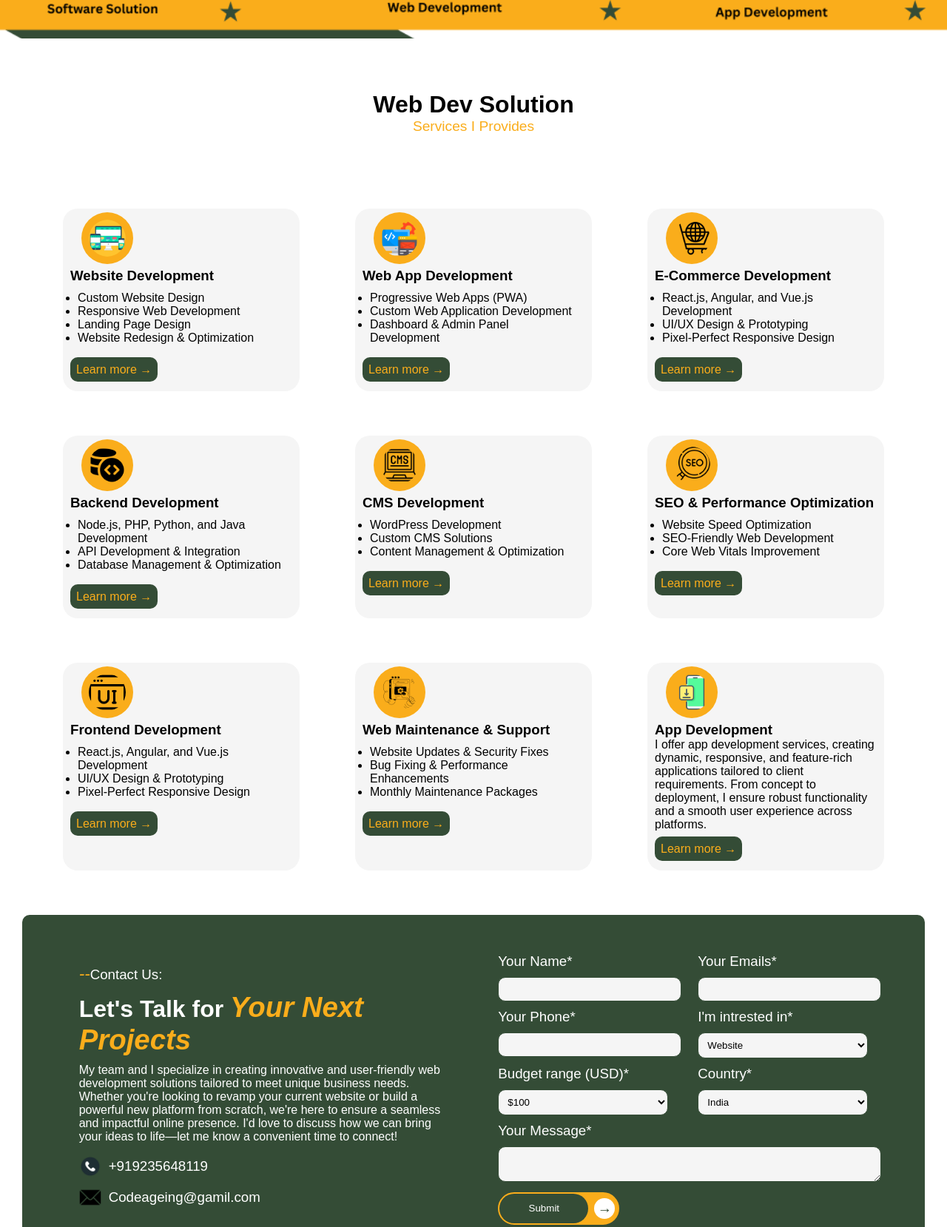
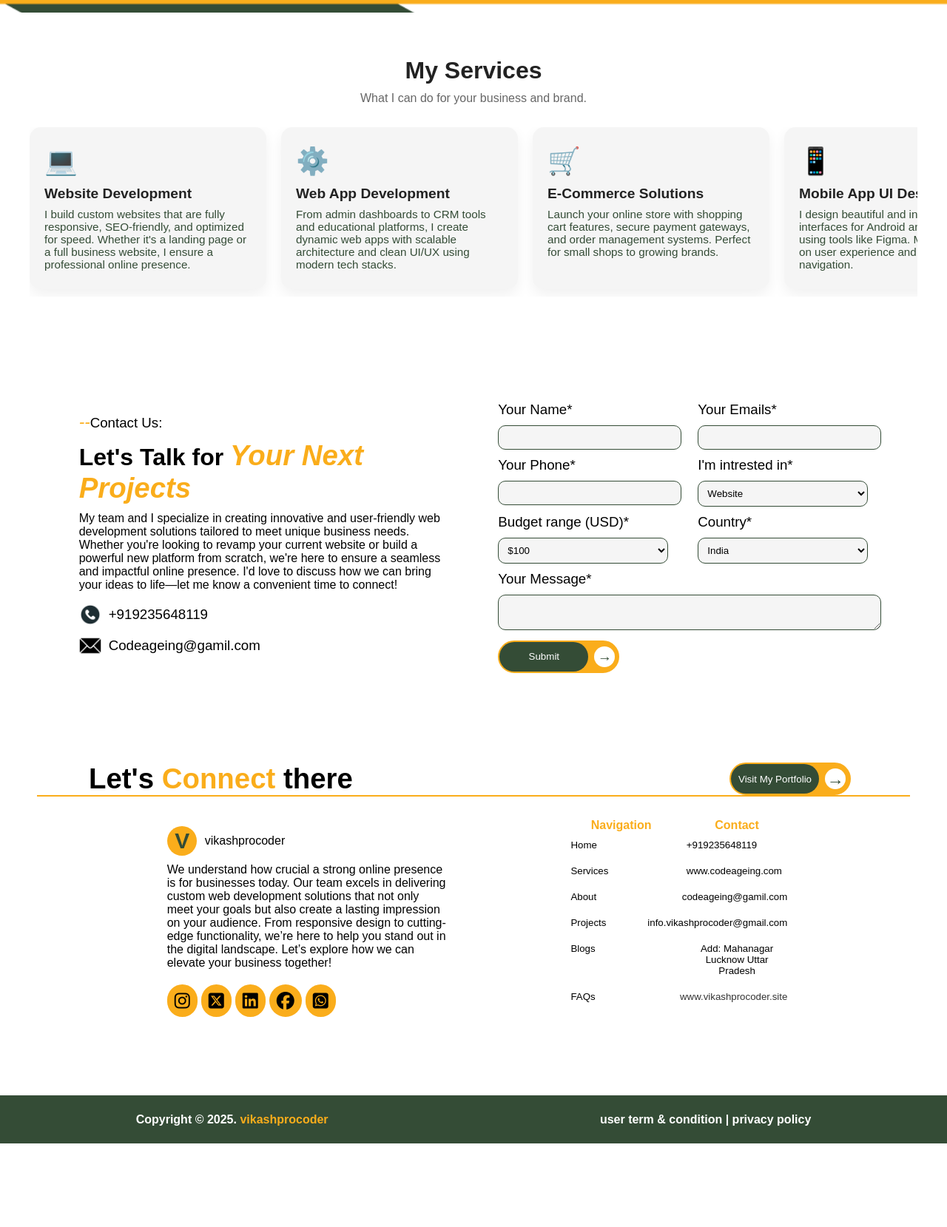
Before and after one commit to iamvikash63/vikashprocoder, a plain HTML site: page services.html in a window 1280 px wide. Shown: the part 273-1932 px from the top of the page at 74% size. After the commit the page ends 1819 px from the top, so only its background shows below. Drawn offline with Linux system fonts and the light colour scheme; a web font is replaced by a local one.

Commit message:
making responsive adding social link

```diff
--- a/Blogs.css
+++ b/Blogs.css
@@ -13,6 +13,10 @@ flex-direction: column;
 gap: 20px;
 }
 
+.heading-web-srvs{
+    padding: 30px;
+    text-align: center;
+}
   /* .blogs-table-container{
         width: 20%;
 
--- a/media.css
+++ b/media.css
@@ -93,7 +93,7 @@ font-size: 0.5rem;
         padding: 10px;
     }
     .reviews-slider i{
-        padding: 5px;
+        padding: 10px;
         font-size: medium;
     }
     .footer-link-sec{
@@ -107,7 +107,23 @@ font-size: 0.5rem;
         font-weight: 300;
         width: 100%;
     }
-
+    .prices-container{
+        overflow-x: scroll;
+    }
+    .price1{
+        width: 100%;
+        padding: 10px;
+    }
+    .price-feature-div{
+        padding: 0%;
+    }
+    .Education-div{
+        flex: 0 0 300px;
+    }
+.btn{
+    width: 170px;
+    justify-content: space-evenly;
+}
 }
 @media (min-width:425px) {
 .second-nav{
@@ -152,9 +168,3 @@ font-size: 0.5rem;
 
         } */
 }
-
-@media (max-width:612px) {
-    .edu-container{
-        flex-wrap: wrap;
-    }
-}
--- a/services-page.css
+++ b/services-page.css
@@ -1,60 +1,76 @@
 .services-page-top-hd{
-
-    height: 150px;
-    align-items: center;
-    display: flex;
-    flex-direction: column;
-    justify-content: center;
-}
-.services-header-img{
-    height: 300px;
-    width: 500px;
-
-}
-.services-header-img img{
-    height: 100%;
-    width: 100%;
-    display: flex;
-    align-items: center;
-}
-.heading-web-srvs-p{
-    font-size: larger;
-    color: #FAAD1B;
+    text-align: center;
+    padding: 30px;
 }
 
-.heading-web-srvs{
-    height: 200px;
+.services-section {
+    background-color: #ffffff;
+    padding: 60px 20px;
+    font-family: 'Segoe UI', sans-serif;
+    text-align: center;
+  }
+
+  .container {
+    max-width: 1200px;
+    margin: auto;
+  }
+
+  .section-title {
+    font-size: 2rem;
+    margin-bottom: 10px;
+    color: #222;
+  }
+
+  .section-subtitle {
+    color: #666;
+    margin-bottom: 30px;
+  }
+
+  /* Scrollable row */
+  .services-scroll {
     display: flex;
-    flex-direction: column;
-    align-items: center;
-    justify-content: center;
-}
-.contact-container{
-    background-color: #344C36;
-    color: white;
-    border-radius: 10px 10px 0px 0px;
-}
-.srvs-ul{
-    padding:  10px;
-}
+    gap: 20px;
+    overflow-x: auto;
+    padding-bottom: 10px;
+    scroll-behavior: smooth;
+  }
 
- /* .Services-div{
-    display: flex;
-    overflow-x: auto;
-    gap: 20px;
-    scroll-snap-type: x mandatory;
-    padding: 10px;
-}  */
+  .service-card {
+    flex: 0 0 280px;
+    background-color: #F5F5F5;
+    padding: 25px 20px;
+    border-radius: 15px;
+    box-shadow: 0 8px 20px rgba(0, 0, 0, 0.06);
+    text-align: left;
+    transition: 0.3s ease;
+  }
 
+  .service-card:hover {
+    transform: translateY(-6px);
+    box-shadow: 0 12px 24px rgba(0, 0, 0, 0.08);
+  }
 
+  .service-card .icon {
+    font-size: 36px;
+    margin-bottom: 12px;
+  }
 
+  .service-card h3 {
+    font-size: 1.2rem;
+    color: #222;
+    margin-bottom: 8px;
+  }
 
+  .service-card p {
+    font-size: 0.95rem;
+    color: #344C36;
+  }
 
-/* .prev-btn-sr{
-    font-size: 1.5rem;
-    color: #344C36;
-    background-color: #FAAD1B;
-    padding: 10px 20px 10px 20px;
-    cursor: pointer;
-    border-radius: 10px;
-} */
+  /* Optional: Hide scrollbar for clean look */
+  .services-scroll::-webkit-scrollbar {
+    height: 8px;
+  }
+  .services-scroll::-webkit-scrollbar-thumb {
+    background: #ccc;
+    border-radius: 4px;
+  }
--- a/services.html
+++ b/services.html
@@ -1,5 +1,6 @@
 <!DOCTYPE html>
 <html lang="en">
+
 <head>
     <meta charset="UTF-8">
     <meta name="viewport" content="width=device-width, initial-scale=1.0">
@@ -11,9 +12,12 @@
     <link rel="preconnect" href="https://fonts.googleapis.com">
     <link rel="preconnect" href="https://fonts.gstatic.com" crossorigin>
     <link href="https://fonts.googleapis.com/css2?family=Playwrite+HU:wght@100..400&display=swap" rel="stylesheet">
-    <link rel="stylesheet" href="https://cdnjs.cloudflare.com/ajax/libs/font-awesome/6.7.2/css/all.min.css" integrity="sha512-Evv84Mr4kqVGRNSgIGL/F/aIDqQb7xQ2vcrdIwxfjThSH8CSR7PBEakCr51Ck+w+/U6swU2Im1vVX0SVk9ABhg==" crossorigin="anonymous" referrerpolicy="no-referrer" />
+    <link rel="stylesheet" href="https://cdnjs.cloudflare.com/ajax/libs/font-awesome/6.7.2/css/all.min.css"
+        integrity="sha512-Evv84Mr4kqVGRNSgIGL/F/aIDqQb7xQ2vcrdIwxfjThSH8CSR7PBEakCr51Ck+w+/U6swU2Im1vVX0SVk9ABhg=="
+        crossorigin="anonymous" referrerpolicy="no-referrer" />
     <title>Services</title>
 </head>
+
 <body>
     <div class="nav">
         <div class="nav-div">
@@ -40,12 +44,12 @@
     </div>
 
     <div class="second-nav">
-        <a href="#header" class="second-nav-active">Home</a>
+        <a href="index.html" class="second-nav-active">Home</a>
 
-        <a href="#services">Services</a>
+        <a href="services.html">Services</a>
         <a href="#about">About</a>
         <a href="#portfolio">Projects</a>
-        <a href="#Blogs">Blogs</a>
+        <a href="Blogs.html">Blogs</a>
         <a href="#Testemonials">Testemonials</a>
     </div>
 
@@ -58,174 +62,69 @@
     <div class="header-banner">
 
     </div>
-<!-- <div class="services-header-img">
-    <a href="#Srvs-contact"><img src="/Services image/Serives Header image.png" alt=""></a>
-</div> -->
 
-<div class="heading-web-srvs">
-    <h1>Web Dev Solution</h1>
-    <p class="heading-web-srvs-p">Services I Provides</p>
+    <section class="services-section" id="services">
+        <div class="container">
+          <h2 class="section-title">My Services</h2>
+          <p class="section-subtitle">What I can do for your business and brand.</p>
+
+          <div class="services-scroll">
+            <!-- Website Development -->
+            <div class="service-card">
+              <div class="icon">💻</div>
+              <h3>Website Development</h3>
+              <p>I build custom websites that are fully responsive, SEO-friendly, and optimized for speed. Whether it's a landing page or a full business website, I ensure a professional online presence.</p>
             </div>
 
+            <!-- Web App Development -->
+            <div class="service-card">
+              <div class="icon">⚙️</div>
+              <h3>Web App Development</h3>
+              <p>From admin dashboards to CRM tools and educational platforms, I create dynamic web apps with scalable architecture and clean UI/UX using modern tech stacks.</p>
+            </div>
+
+            <!-- E-Commerce Solutions -->
+            <div class="service-card">
+              <div class="icon">🛒</div>
+              <h3>E-Commerce Solutions</h3>
+              <p>Launch your online store with shopping cart features, secure payment gateways, and order management systems. Perfect for small shops to growing brands.</p>
+            </div>
+
+            <!-- Mobile App UI Design -->
+            <div class="service-card">
+              <div class="icon">📱</div>
+              <h3>Mobile App UI Design</h3>
+              <p>I design beautiful and intuitive user interfaces for Android and iOS apps using tools like Figma. My designs focus on user experience and smooth navigation.</p>
+            </div>
+
+            <!-- Graphic & Branding Design -->
+            <div class="service-card">
+              <div class="icon">🎨</div>
+              <h3>Graphic & Branding</h3>
+              <p>Create a lasting impression with logo design, social media graphics, banners, and promotional materials tailored to your brand’s identity and style.</p>
+            </div>
+
+            <!-- SEO & Analytics -->
+            <div class="service-card">
+              <div class="icon">📊</div>
+              <h3>SEO & Analytics</h3>
+              <p>Boost your online visibility with keyword research, on-page SEO, Google Analytics setup, and performance tracking to grow your audience and traffic.</p>
+            </div>
+          </div>
+        </div>
+      </section>
 
 
-<div class="Services-div">
-
-    <div class="Services-div1" >
-
-        <div class="services-icon"><img src="Services image/web design img services.png" alt="">
-        </div>
-        <h3>Website Development </h3>
-        <p><ul class="srvs-ul">
-            <li>Custom Website Design</li>
-
-                <li> Responsive Web Development</li>
-
-                <li>Landing Page Design</li>
-
-                    <li>Website Redesign & Optimization</li>
-        </ul></p>
-        <p class="serices-more"><a href="">Learn more &rarr;</a></p>
-    </div>
-
-    <div class="Services-div1 ">
-
-        <div class="services-icon"><img src="Services image/app-development.png" alt="">
-        </div>
-        <h3> Web App Development</h3>
-        <p> <ul class="srvs-ul">
-            <li>Progressive Web Apps (PWA)</li>
-
-            <li>Custom Web Application Development</li>
-
-            <li>Dashboard & Admin Panel Development</li>
-        </ul></p>
-        <p class="serices-more"><a href="">Learn more &rarr;</a></p>
-    </div>
-
-    <div class="Services-div1 ">
-
-        <div class="services-icon"><img src="Services image/ecommerce.png" alt="">
-        </div>
-        <h3>E-Commerce Development </h3>
-        <p><ul class="srvs-ul">
-            <li>React.js, Angular, and Vue.js Development
-
-
-
-               </li>
-
-            <li>UI/UX Design & Prototyping</li>
-
-            <li> Pixel-Perfect Responsive Design</li>
-        </ul></p>
-        <p class="serices-more"><a href="">Learn more &rarr;</a></p>
-    </div>
-
-</div>
-
-
-<div class="Services-div">
-
-    <div class="Services-div1 " >
-
-        <div class="services-icon"><img src="Services image/backend.png" alt="">
-        </div>
-        <h3>Backend Development</h3>
-        <p><ul class="srvs-ul">
-            <li>Node.js, PHP, Python, and Java Development</li>
-
-            <li>API Development & Integration</li>
-
-            <li>Database Management & Optimization</li>
-        </ul></p>
-        <p class="serices-more"><a href="">Learn more &rarr;</a></p>
-    </div>
-
-    <div class="Services-div1 ">
-
-        <div class="services-icon"><img src="Services image/system.png">
-        </div>
-        <h3> CMS Development</h3>
-        <p><ul class="srvs-ul">
-            <li>WordPress Development</li>
-
-            <li>Custom CMS Solutions</li>
-
-            <li>Content Management & Optimization</li>
-        </ul></p>
-        <p class="serices-more"><a href="">Learn more &rarr;</a></p>
-    </div>
-
-    <div class="Services-div1 ">
-
-        <div class="services-icon"><img src="Services image/seo.png" alt="">
-        </div>
-        <h3> SEO & Performance Optimization</h3>
-        <p><ul class="srvs-ul">
-            <li>Website Speed Optimization</li>
-
-            <li>SEO-Friendly Web Development</li>
-
-            <li>Core Web Vitals Improvement</li>
-        </ul></p>
-        <p class="serices-more"><a href="">Learn more &rarr;</a></p>
-    </div>
-
-
-</div>
-
-<div class="Services-div">
-
-    <div class="Services-div1 " >
-
-        <div class="services-icon"><img src="Services image/frontend.png" alt="">
-        </div>
-        <h3>Frontend Development</h3>
-        <p><ul class="srvs-ul">
-            <li>React.js, Angular, and Vue.js Development</li>
-
-            <li>UI/UX Design & Prototyping</li>
-
-            <li>Pixel-Perfect Responsive Design</li>
-        </ul></p>
-        <p class="serices-more"><a href="">Learn more &rarr;</a></p>
-    </div>
-
-    <div class="Services-div1 ">
-
-        <div class="services-icon"><img src="Services image/maintanance.png" alt="">
-        </div>
-        <h3>Web Maintenance & Support</h3>
-        <p><ul class="srvs-ul">
-            <li>Website Updates & Security Fixes
-
-            </li>
-
-            <li>Bug Fixing & Performance Enhancements</li>
-
-            <li>Monthly Maintenance Packages</li>
-        </ul></p>
-        <p class="serices-more"><a href="">Learn more &rarr;</a></p>
-    </div>
-
-    <div class="Services-div1 ">
-
-        <div class="services-icon"><img src="Services image/app dev.png" alt="">
-        </div>
-        <h3>App Development </h3>
-        <p>I offer app development services, creating dynamic, responsive, and feature-rich applications tailored to client requirements. From concept to deployment, I ensure robust functionality and a smooth user experience across platforms. </p>
-        <p class="serices-more"><a href="">Learn more &rarr;</a></p>
-    </div>
-
-
-</div>
 
     <div class="contact-container " id="Srvs-contact">
         <div class="contact-content">
             <h3 class="form-title"><span class="about-span">--</span>Contact Us:</h3>
             <h1>Let's Talk for <span class="about-span">Your Next Projects</span></h1>
-        <p class="contact-p">My team and I specialize in creating innovative and user-friendly web development solutions tailored to meet unique business needs. Whether you're looking to revamp your current website or build a powerful new platform from scratch, we're here to ensure a seamless and impactful online presence. I'd love to discuss how we can bring your ideas to life—let me know a convenient time to connect!</p>
+            <p class="contact-p">My team and I specialize in creating innovative and user-friendly web development
+                solutions tailored to meet unique business needs. Whether you're looking to revamp your current website
+                or build a powerful new platform from scratch, we're here to ensure a seamless and impactful online
+                presence. I'd love to discuss how we can bring your ideas to life—let me know a convenient time to
+                connect!</p>
             <div class="contact-section">
                 <img src="image/phone.png" alt="" class="contact-img">
                 <h3 class="form-title">+919235648119</h3>
@@ -248,7 +147,8 @@
                 </div>
                 <div class="form-sec1">
                     <div class="your-name">
-                    <h3 class="form-title js-req-fl">Your Phone*</h3> <input class="form-input js-form-input" type="text">
+                        <h3 class="form-title js-req-fl">Your Phone*</h3> <input class="form-input js-form-input"
+                            type="text">
                     </div>
                     <div class="your-email">
                         <h3 class="form-title">I'm intrested in*</h3>
@@ -289,7 +189,8 @@
                         </select>
                     </div>
                 </div>
-<h3 class="form-title">Your Message*</h3> <textarea name="" id="" class="form-input js-form-input"></textarea>
+                <h3 class="form-title">Your Message*</h3> <textarea name="" id=""
+                    class="form-input js-form-input"></textarea>
             </form>
             <div class="btn form-submit">
                 <button class="submit-btn">Submit </button>
@@ -314,7 +215,11 @@
                     <div class="logo">V</div>
                     vikashprocoder
                 </div>
-        <p class="footer-bio-p">We understand how crucial a strong online presence is for businesses today. Our team excels in delivering custom web development solutions that not only meet your goals but also create a lasting impression on your audience. From responsive design to cutting-edge functionality, we’re here to help you stand out in the digital landscape. Let’s explore how we can elevate your business together!</p>
+                <p class="footer-bio-p">We understand how crucial a strong online presence is for businesses today. Our
+                    team excels in delivering custom web development solutions that not only meet your goals but also
+                    create a lasting impression on your audience. From responsive design to cutting-edge functionality,
+                    we’re here to help you stand out in the digital landscape. Let’s explore how we can elevate your
+                    business together!</p>
                 <div class="ft-social-link">
                     <i class="fa-brands fa-instagram"></i>
                     <i class="fa-brands fa-square-x-twitter"></i>
@@ -325,19 +230,61 @@
             </div>
             <div class="ft-link">
                 <div class="ft-nav">
-        <div class="ft-nav"><h4 class="footer-link-span">Navigation</h4></div><div class="ft-nav"><h4 class="footer-link-span">Contact</h4></div>   </div>
                     <div class="ft-nav">
-        <div class="ft-nav"><h5>Home</h4>  </div>   <div class="ft-nav"><h5>+919235648119</h5></div>   </div>
+                        <h4 class="footer-link-span">Navigation</h4>
+                    </div>
                     <div class="ft-nav">
-        <div class="ft-nav"><h5>Services</h4>  </div>  <div class="ft-nav"><h5>www.codeageing.com</h5></div>   </div>
+                        <h4 class="footer-link-span">Contact</h4>
+                    </div>
+                </div>
                 <div class="ft-nav">
-        <div class="ft-nav"><h5>About</h4> </div>  <div class="ft-nav"><h5>codeageing@gamil.com</h5></div>   </div>
                     <div class="ft-nav">
-        <div class="ft-nav"><h5>Projects</h4>  </div> <div class="ft-nav"><h5>info.vikashprocoder@gmail.com</h5></div>  </div>
+                        <h5>Home</h4>
+                    </div>
                     <div class="ft-nav">
-        <div class="ft-nav"><h5>Blogs</h4></div><div class="ft-nav"><h5>Add: Mahanagar Lucknow Uttar Pradesh</h5></div> </div>
+                        <h5>+919235648119</h5>
+                    </div>
+                </div>
                 <div class="ft-nav">
-        <div class="ft-nav"><h5>FAQs</h4></div> <div class="ft-nav"><h5><a href="https://vikashprocoder.site">www.vikashprocoder.site</a></h5></div>    </div>
+                    <div class="ft-nav">
+                        <h5>Services</h4>
+                    </div>
+                    <div class="ft-nav">
+                        <h5>www.codeageing.com</h5>
+                    </div>
+                </div>
+                <div class="ft-nav">
+                    <div class="ft-nav">
+                        <h5>About</h4>
+                    </div>
+                    <div class="ft-nav">
+                        <h5>codeageing@gamil.com</h5>
+                    </div>
+                </div>
+                <div class="ft-nav">
+                    <div class="ft-nav">
+                        <h5>Projects</h4>
+                    </div>
+                    <div class="ft-nav">
+                        <h5>info.vikashprocoder@gmail.com</h5>
+                    </div>
+                </div>
+                <div class="ft-nav">
+                    <div class="ft-nav">
+                        <h5>Blogs</h4>
+                    </div>
+                    <div class="ft-nav">
+                        <h5>Add: Mahanagar Lucknow Uttar Pradesh</h5>
+                    </div>
+                </div>
+                <div class="ft-nav">
+                    <div class="ft-nav">
+                        <h5>FAQs</h4>
+                    </div>
+                    <div class="ft-nav">
+                        <h5><a href="https://vikashprocoder.site">www.vikashprocoder.site</a></h5>
+                    </div>
+                </div>
             </div>
             <!-- <div class="ft-contact">
     <h2><span class="footer-link-span">Get the latest information</span></h2>
@@ -350,7 +297,8 @@
 
 
     <footer class="footer">
-    <h4>Copyright &copy; 2025. <span class="ft-span"><a href="https://vikashprocoder.site">vikashprocoder</a></span></h4>
+        <h4>Copyright &copy; 2025. <span class="ft-span"><a href="https://vikashprocoder.site">vikashprocoder</a></span>
+        </h4>
         <h4>user term & condition | privacy policy</h4>
     </footer>
 
@@ -358,4 +306,5 @@
     <script src="services.js"></script>
 
 </body>
+
 </html>
--- a/style.css
+++ b/style.css
@@ -310,7 +310,7 @@ transform: rotate(.1turn);
     background-color: #F5F5F5;
     border-radius: 20px;
    transition: 1s;
-
+    padding: 30px;
 }
 
 .flip-down{
@@ -527,7 +527,7 @@ color: #FAAD1B;
     max-height: max-content;
     justify-content: space-evenly;
     padding: 40px;
-    overflow: hidden;
+    overflow-x: auto;
     gap: 20px;
 
 }
@@ -541,6 +541,7 @@ color: #FAAD1B;
     display: flex;
     flex-direction: column;
     justify-content: space-evenly;
+
 }
 .edu1{
    text-align: start;
@@ -550,11 +551,7 @@ color: #FAAD1B;
    margin-top: 10px;
 
 }
-.Education-div:hover{
-    transform: rotate3d(1, 2, 3, -10deg);
 
-
-}
 .edu1 p{
     padding: 5px;
     font-size: 1.4rem;
@@ -587,7 +584,7 @@ border-radius: 50%;
 
    padding: 50px 0px 50px 0px;
    background-color: #344C36;
-   border-radius: 20px 20px 0px 0px;
+
    color: white;
 
 
@@ -595,26 +592,26 @@ border-radius: 50%;
 
 .prices-container{
  max-height: max-content;
+
 padding: 30px;
     display: flex;
     justify-content: space-evenly;
     gap: 20px;
-    overflow: auto;
+    overflow-x: auto;
 
 }
 
 .price1{
-    width: 300px;
-    min-height: 300px;
-    padding: 30px;
+    width: 100%;
+    height:auto;
+    padding: 10px;
     background-color: #445A46;
     border-radius: 15px;
-    transition: 1s;
+    flex: 0 0 300px;
+
+
 }
-.price1:hover{
-    background-color: #343434;
-    transform: rotate(0.01turn);
-}
+
 .price-top-div{
     background-color: #344C36;
     padding: 20px;
@@ -804,6 +801,7 @@ padding: 30px;
     padding: 8px;
     border-radius: 10px;
     color: #343434;
+    font-size: medium;
 }
 .blog-more-btn{
     padding: 0px 10px 0px 10px;
@@ -819,6 +817,7 @@ padding: 30px;
 }
 a{
     text-decoration: none;
+    color: #343434;
 }
 .footer-link-span{
     color: #FAAD1B;
@@ -843,7 +842,7 @@ a{
 }
 .ft-social-link{
     display: flex;
-    justify-content: space-between;
+    gap: 30px;
     padding: 10px;
     gap: 5px;
    width: 100%;
```
Also changed, not shown: index.html (+40 -28 lines). Lines whose indentation alone changed are shown as unchanged.
